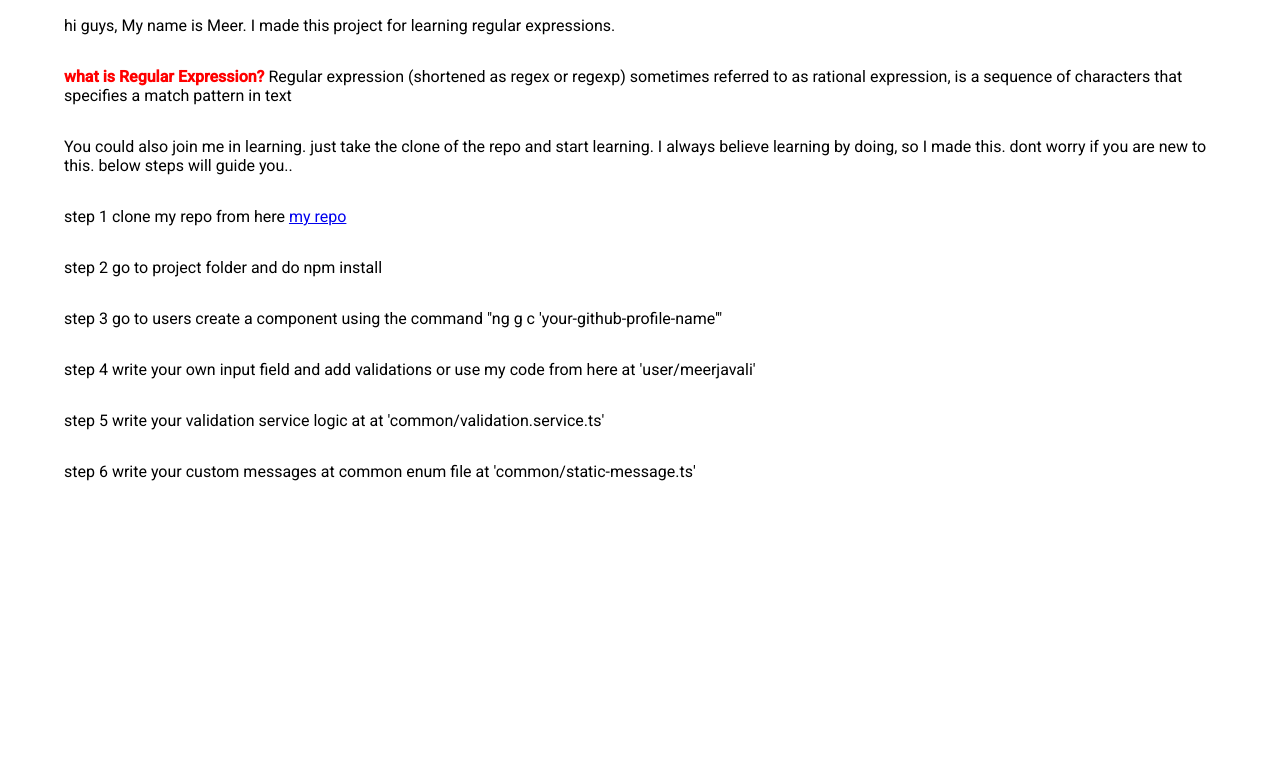
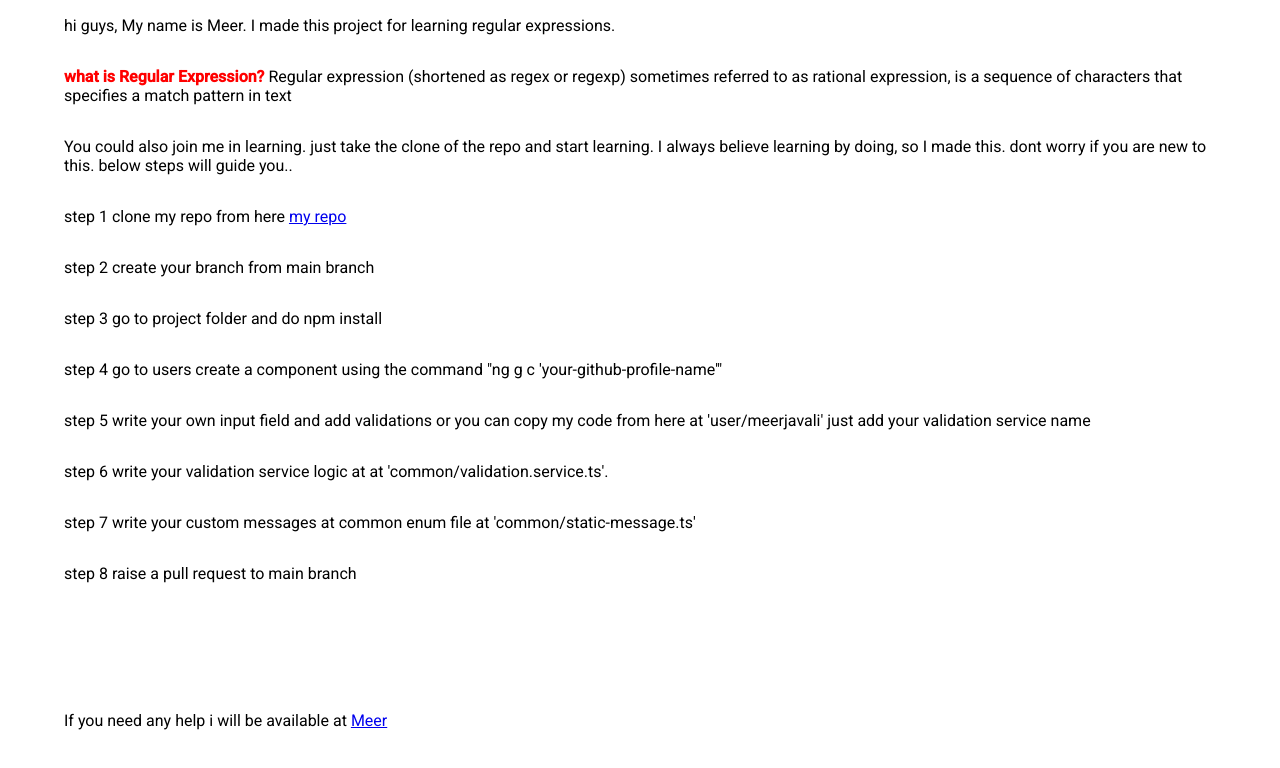
Before and after one commit to meerjavali/learn_regular_expression, an Angular app: page / in a window 1280 px wide. Shown: the top 768 px of the page. Built offline with nearby package versions, Linux system fonts and the light colour scheme.

Commit message:
read me file updated

```diff
--- a/src/app/home/home.component.html
+++ b/src/app/home/home.component.html
@@ -2,10 +2,21 @@
     <p>hi guys, My name is Meer. I made this project for learning regular expressions.</p>
     <P><strong [style]="'color:red;'">what is Regular Expression?</strong>  Regular expression (shortened as regex or regexp) sometimes referred to as rational expression, is a sequence of characters that specifies a match pattern in text</P>
     <p>You could also join me in learning. just take the clone of the repo and start learning. I always believe learning by doing, so I made this. dont worry if you are new to this. below steps will guide you..</p>
-    <p>step 1 clone my repo from here <a href="https://github.com/meerjavali/learn-reg_expression.git"> my repo </a></p>
-    <p>step 2 go to project folder and do npm install</p>
-    <p>step 3 go to users create a component using the command "ng g c 'your-github-profile-name'"</p>
-    <p>step 4 write your own input field and add validations or use my code from here at 'user/meerjavali'</p>
-    <p>step 5 write your validation service logic at at 'common/validation.service.ts'</p>
-    <p>step 6 write your custom messages at common enum file at 'common/static-message.ts'</p>
+    <p>step 1 clone my repo from here <a href="https://github.com/meerjavali/learn_regular_expression"> my repo </a></p>
+    <p>step 2 create your branch from main branch</p>
+    <p>step 3 go to project folder and do npm install</p>
+    <p>step 4 go to users create a component using the command "ng g c 'your-github-profile-name'"</p>
+    <p>step 5 write your own input field and add validations or you can copy my code from here at 'user/meerjavali' just add your validation service name </p>
+    <p>step 6 write your validation service logic at at 'common/validation.service.ts'. </p>
+    <p>step 7 write your custom messages at common enum file at 'common/static-message.ts'</p>
+    <p>step 8 raise a pull request to main branch</p>
+    <p></p>
+    <p></p>
+    <p></p>
+
+    <p>If you need any help i will be available at
+        <a href="https://x.com/NaTuRe_lover99">Meer</a>
+     </p>
+
+
 </div>
```
Also changed, not shown: 1 other file (tests, documents, lock files or other folders).
